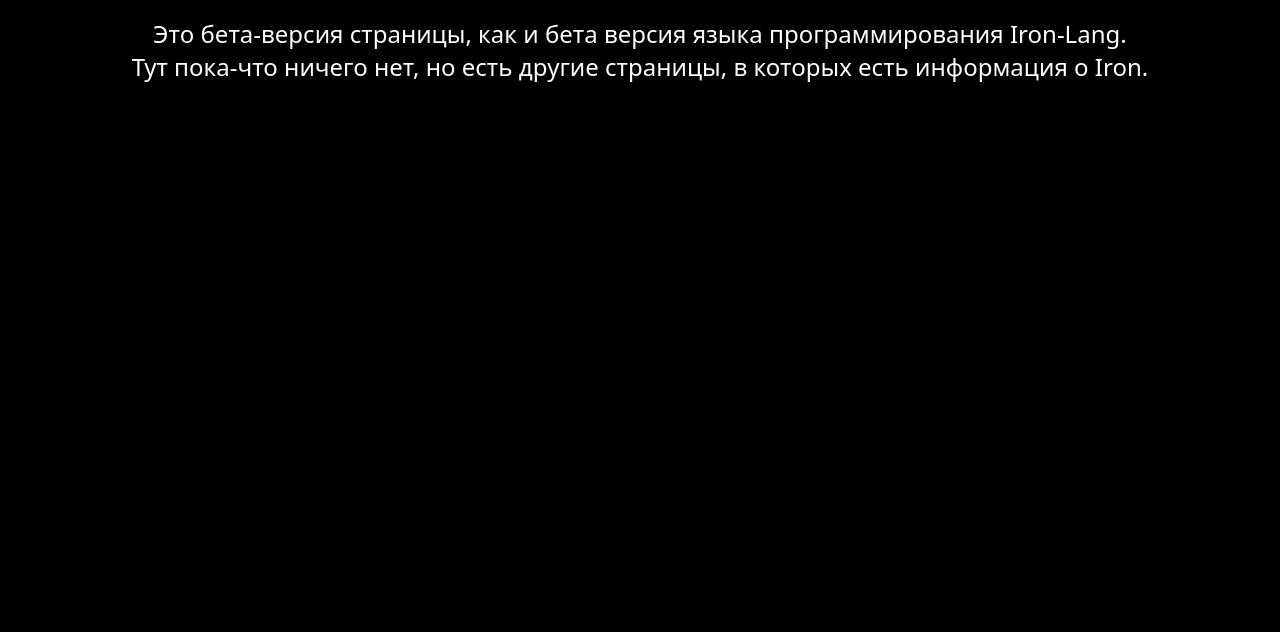
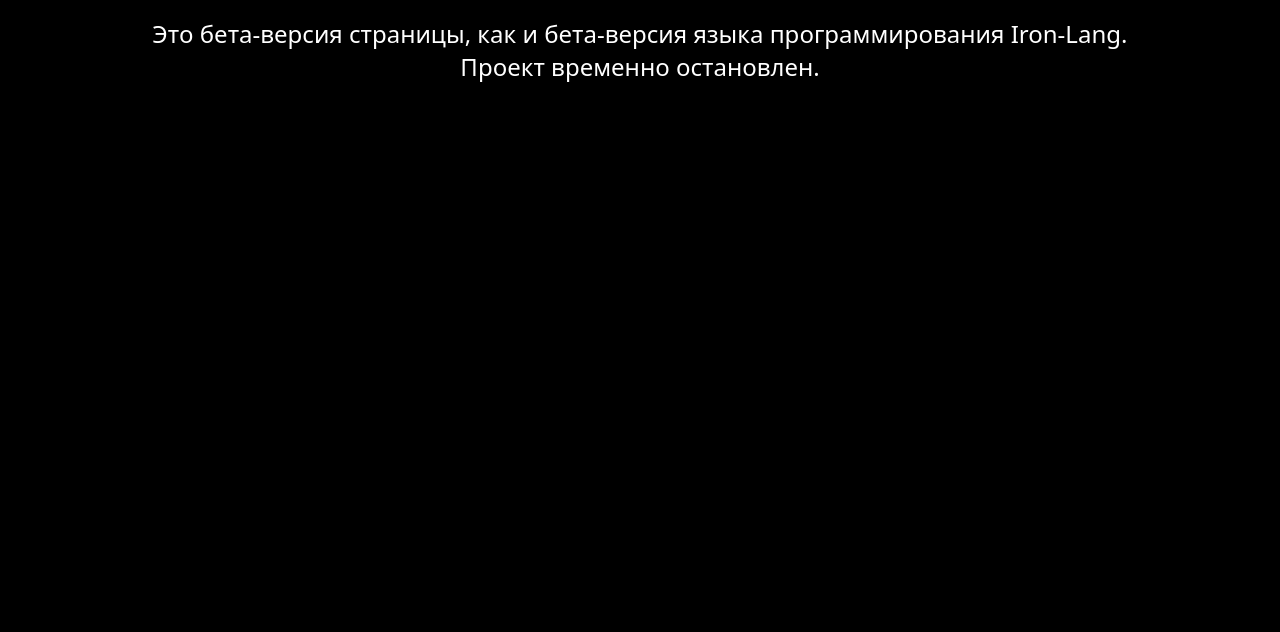
Before and after one commit to Dis-Studio/Iron-Site, a plain HTML site: page index.html in a window 1280 px wide. Shown: the part 168-800 px from the top of the page. Drawn offline with Linux system fonts and the light colour scheme.

Commit message:
Update index.html

```diff
--- a/index.html
+++ b/index.html
@@ -18,7 +18,7 @@
         </div>
         <div class="text">
             <h1>Iron</h1>
-            <h2>Это бета-версия страницы, как и бета версия языка программирования Iron-Lang.<br/>Тут пока-что ничего нет, но есть другие страницы, в которых есть информация о Iron.</h2>
+            <h2>Это бета-версия страницы, как и бета-версия языка программирования Iron-Lang.<br/>Проект временно остановлен.</h2>
         </div>
     </body>
 </html>
```
